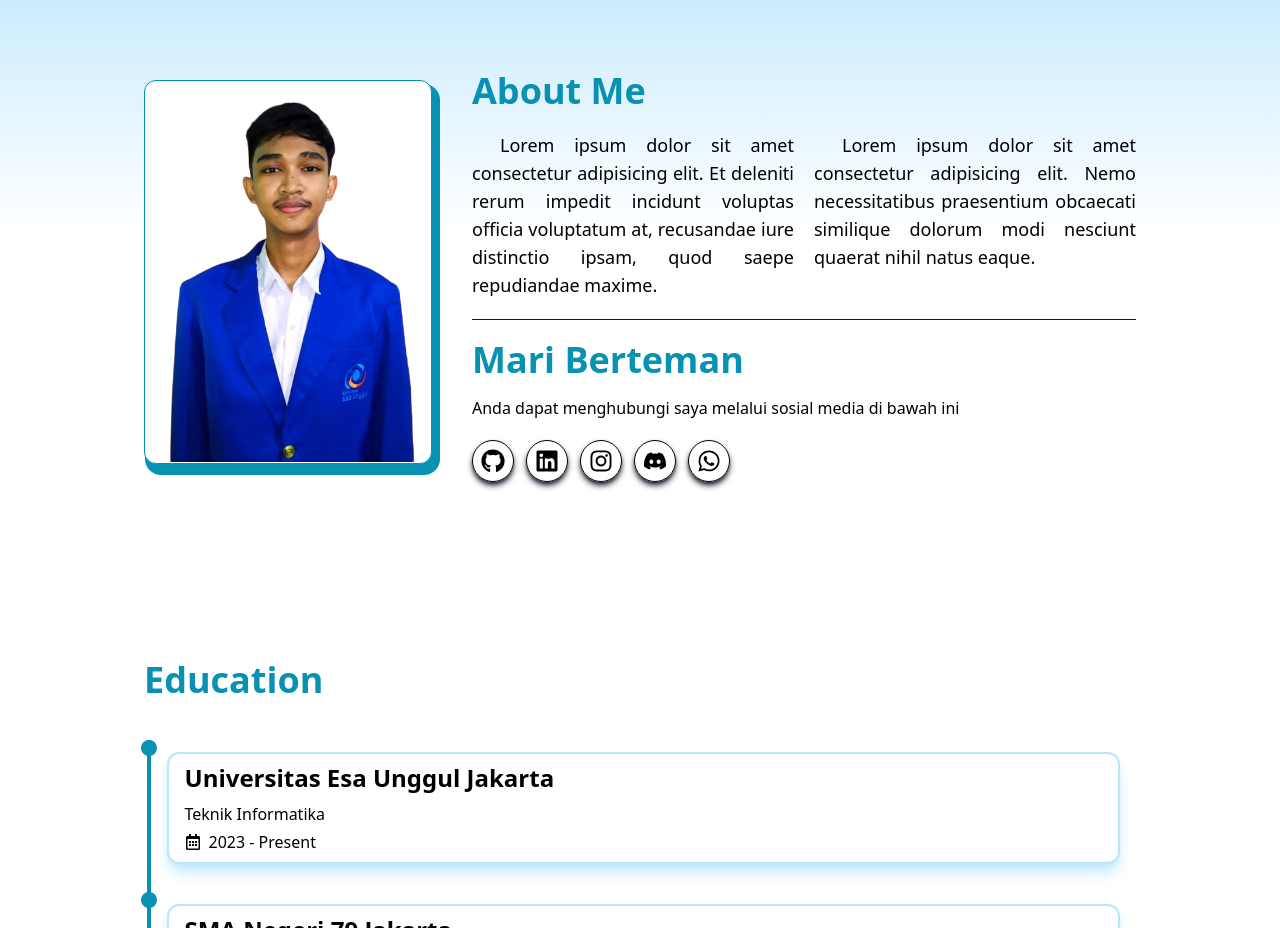
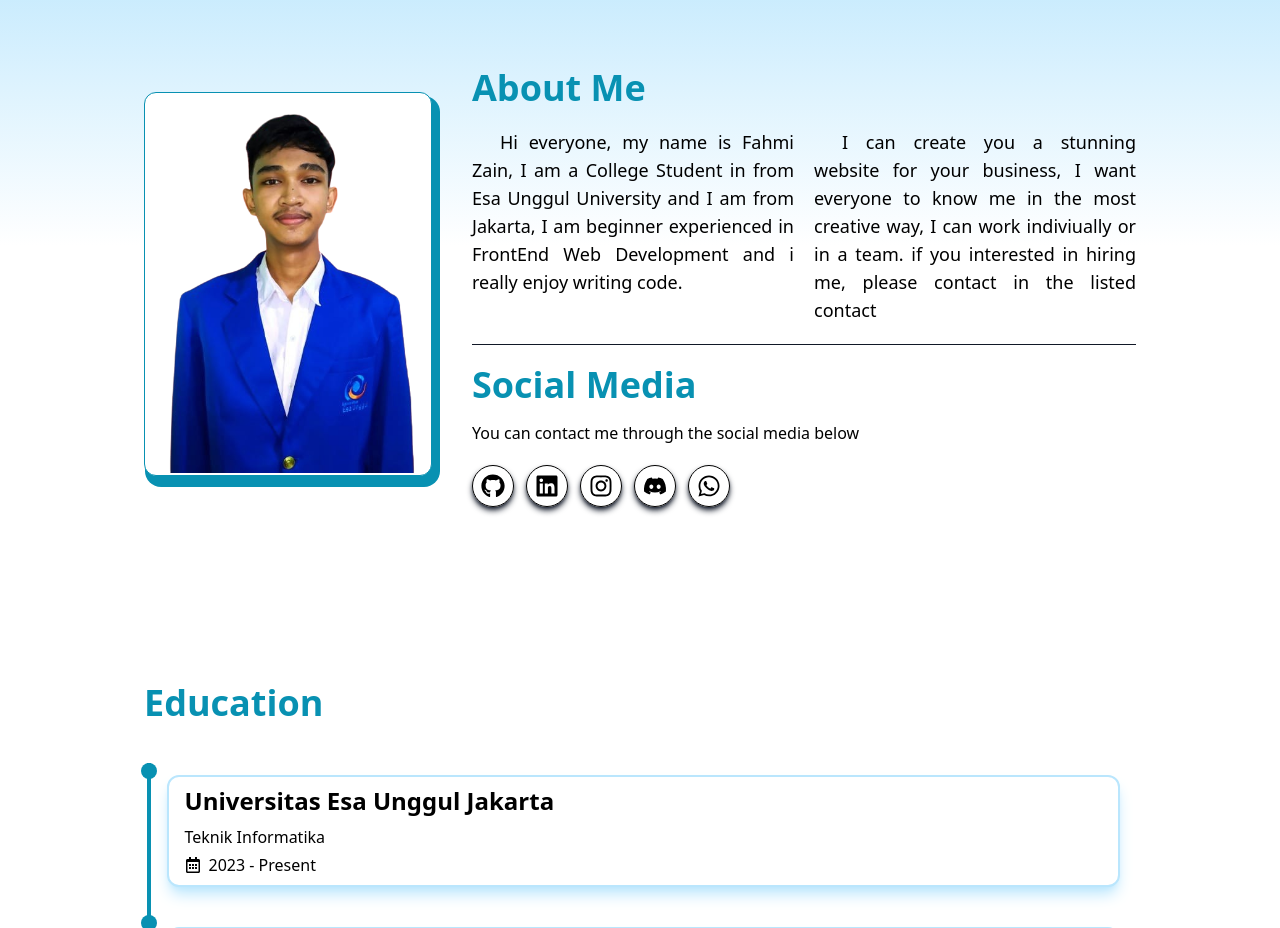
Before and after one commit to Zain0205/portfolio-react, a React (Vite) app: page / in a window 1280 px wide. Shown: the part 880-1808 px from the top of the page. Built offline with nearby package versions, Linux system fonts and the light colour scheme.

Commit message:
update text in About page

```diff
--- a/src/pages/About.jsx
+++ b/src/pages/About.jsx
@@ -72,7 +72,7 @@ export default function About() {
                     }}
                     className="lg:text-lg text-justify indent-7"
                   >
-                    Lorem ipsum dolor sit amet consectetur adipisicing elit. Et deleniti rerum impedit incidunt voluptas officia voluptatum at, recusandae iure distinctio ipsam, quod saepe repudiandae maxime.
+                  Hi everyone, my name is Fahmi Zain, I am a College Student in from Esa Unggul University and I am from Jakarta, I am beginner experienced in FrontEnd Web Development and i really enjoy writing code.
                   </motion.p>
                 </div>
                 <div className="w-full md:w-1/2">
@@ -92,7 +92,7 @@ export default function About() {
                     }}
                     className="lg:text-lg text-justify indent-7"
                   >
-                    Lorem ipsum dolor sit amet consectetur adipisicing elit. Nemo necessitatibus praesentium obcaecati similique dolorum modi nesciunt quaerat nihil natus eaque.
+                   I can create you a stunning website for your business, I want everyone to know me in the most creative way, I can work indiviually or in a team. if you interested in hiring me, please contact in the listed contact
                   </motion.p>
                 </div>
               </div>
@@ -114,7 +114,7 @@ export default function About() {
               }}
               className="font-semibold text-primary text-3xl xl:text-4xl mb-4"
             >
-              Mari Berteman
+              Social Media
             </motion.h1>
             <motion.p
               initial={{
@@ -131,7 +131,7 @@ export default function About() {
               }}
               className="mb-3"
             >
-              Anda dapat menghubungi saya melalui sosial media di bawah ini
+              You can contact me through the social media below
             </motion.p>
             <div className="flex mt-5">
               <SocialMedia delay={0}>
```
